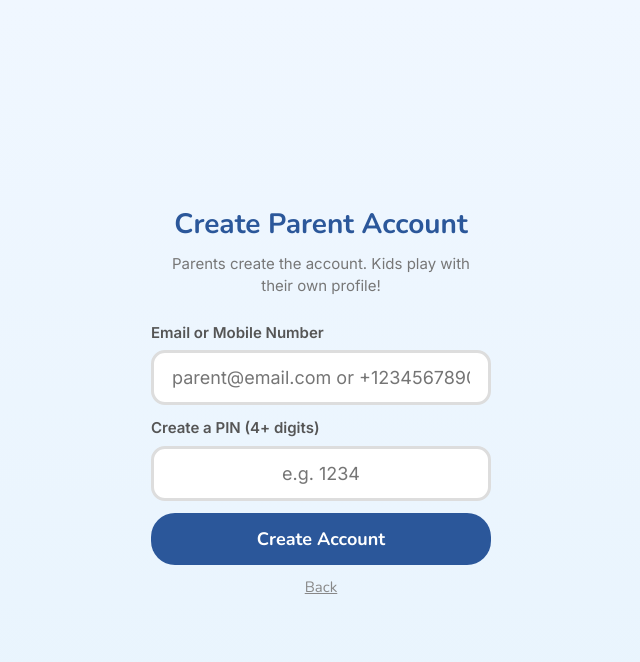
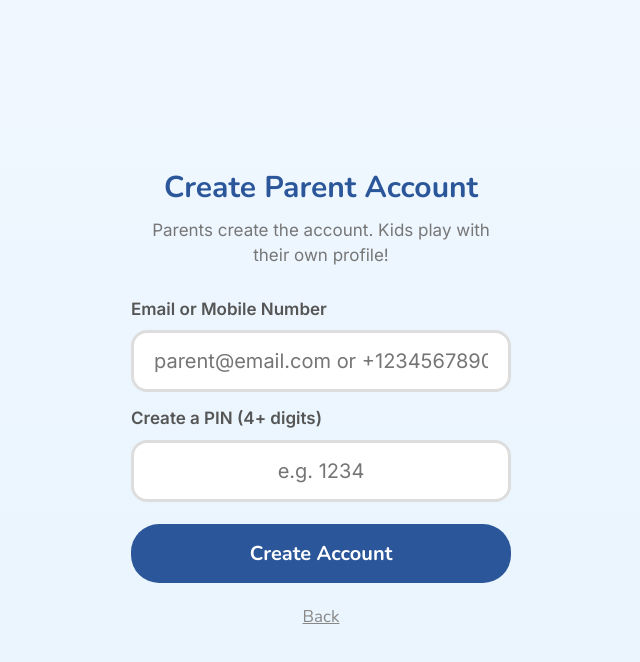
Before and after one commit to adesulco/gentlegrove-app, a React (Create React App) app: page / in a window 1280 px wide. Both pictures are taken after a click on the button "Create Account". Shown: the top 662 px of the page, without its empty margins (319-959 px from the left). Built offline with nearby package versions, Linux system fonts and the light colour scheme; no server answers.

Commit message:
fix: rewrite RegisterScreen with proper validation, loading state, and error handling

```diff
--- a/src/components/auth/RegisterScreen.jsx
+++ b/src/components/auth/RegisterScreen.jsx
@@ -12,6 +12,8 @@ import React, { useState } from 'react';
 export default function RegisterScreen({ onRegister, onBack, error = "", theme = {} }) {
   const [contact, setContact] = useState("");
   const [pin, setPin] = useState("");
+  const [loading, setLoading] = useState(false);
+  const [localError, setLocalError] = useState("");
 
   const themeDefaults = {
     accent: "#2B579A",
@@ -21,42 +23,63 @@ export default function RegisterScreen({ onRegister, onBack, error = "", theme =
 
   const inputStyle = {
     width: "100%",
-    padding: "14px 18px",
-    fontSize: 18,
-    borderRadius: 14,
+    padding: "16px 20px",
+    fontSize: 20,
+    borderRadius: 16,
     border: "3px solid #ddd",
     outline: "none",
     textAlign: "center",
-    marginBottom: 12
+    marginBottom: 14,
+    boxSizing: "border-box"
   };
 
   const btnPrimary = {
-    padding: "14px 48px",
-    borderRadius: 24,
+    padding: "16px 48px",
+    borderRadius: 28,
     border: "none",
-    background: themeDefaults.accent,
+    background: loading ? "#999" : themeDefaults.accent,
     color: "white",
-    fontSize: 18,
+    fontSize: 20,
     fontWeight: 700,
-    cursor: "pointer",
-    width: "100%"
+    cursor: loading ? "not-allowed" : "pointer",
+    width: "100%",
+    marginTop: 8,
+    transition: "all 0.2s ease"
   };
 
   const btnSecondary = {
     background: "none",
     border: "none",
-    fontSize: 15,
+    fontSize: 17,
     color: "#888",
     cursor: "pointer",
     textDecoration: "underline",
-    marginTop: 12
+    marginTop: 14,
+    padding: "8px 16px"
   };
 
-  const handleSubmit = () => {
-    if (contact.trim() && pin.length >= 4) {
-      onRegister(contact.trim(), pin);
+  const handleSubmit = async () => {
+    setLocalError("");
+    if (!contact.trim()) {
+      setLocalError("Please enter your email or mobile number");
+      return;
+    }
+    if (pin.length < 4) {
+      setLocalError("PIN must be at least 4 digits");
+      return;
+    }
+    setLoading(true);
+    try {
+      await onRegister(contact.trim(), pin);
+    } catch (err) {
+      // Error will be shown via the error prop from AuthContext
+      setLocalError(err.message || "Something went wrong. Please try again.");
+    } finally {
+      setLoading(false);
     }
   };
+
+  const displayError = localError || error;
 
   return (
     <div
@@ -72,7 +95,7 @@ export default function RegisterScreen({ onRegister, onBack, error = "", theme =
     >
       <h2
         style={{
-          fontSize: 28,
+          fontSize: 30,
           color: themeDefaults.accent,
           margin: "0 0 8px 0"
         }}
@@ -82,23 +105,23 @@ export default function RegisterScreen({ onRegister, onBack, error = "", theme =
       <p
         style={{
           color: "#777",
-          fontSize: 15,
-          marginBottom: 24,
+          fontSize: 17,
+          marginBottom: 28,
           textAlign: "center",
-          maxWidth: 300
+          maxWidth: 340
         }}
       >
         Parents create the account. Kids play with their own profile!
       </p>
 
-      <div style={{ width: "100%", maxWidth: 340 }}>
+      <div style={{ width: "100%", maxWidth: 380 }}>
         <label
           style={{
             display: "block",
-            fontSize: 15,
+            fontSize: 17,
             fontWeight: 600,
             color: "#555",
-            marginBottom: 6
+            marginBottom: 8
           }}
         >
           Email or Mobile Number
@@ -110,47 +133,55 @@ export default function RegisterScreen({ onRegister, onBack, error = "", theme =
           placeholder="parent@email.com or +1234567890"
           style={inputStyle}
           onKeyDown={(e) => e.key === "Enter" && handleSubmit()}
+          disabled={loading}
         />
 
         <label
           style={{
             display: "block",
-            fontSize: 15,
+            fontSize: 17,
             fontWeight: 600,
             color: "#555",
-            marginBottom: 6
+            marginBottom: 8
           }}
         >
           Create a PIN (4+ digits)
         </label>
         <input
-          type="text"
+          type="password"
+          inputMode="numeric"
           value={pin}
-          onChange={(e) => setPin(e.target.value)}
+          onChange={(e) => setPin(e.target.value.replace(/\D/g, ''))}
           placeholder="e.g. 1234"
           style={inputStyle}
           onKeyDown={(e) => e.key === "Enter" && handleSubmit()}
+          maxLength={8}
+          disabled={loading}
         />
 
-        {error && (
+        {displayError && (
           <div
             style={{
               color: "#C62828",
-              fontSize: 14,
-              marginBottom: 10,
-              textAlign: "center"
+              fontSize: 16,
+              marginBottom: 12,
+              textAlign: "center",
+              background: "#FFEBEE",
+              padding: "10px 14px",
+              borderRadius: 12,
+              fontWeight: 500
             }}
           >
-            {error}
+            {displayError}
           </div>
         )}
 
-        <button onClick={handleSubmit} style={btnPrimary}>
-          Create Account
+        <button onClick={handleSubmit} style={btnPrimary} disabled={loading}>
+          {loading ? "Creating Account..." : "Create Account"}
         </button>
 
         <div style={{ textAlign: "center" }}>
-          <button onClick={onBack} style={btnSecondary}>
+          <button onClick={onBack} style={btnSecondary} disabled={loading}>
             Back
           </button>
         </div>
```
